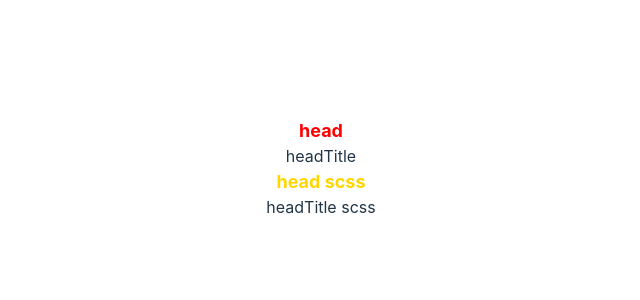
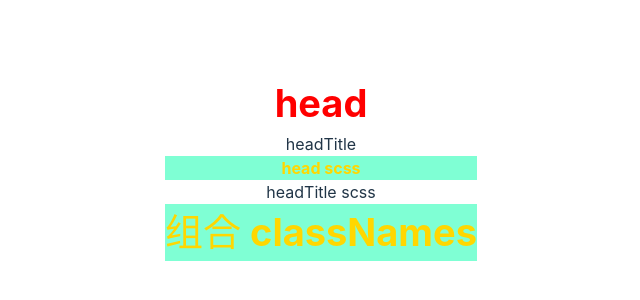
Before and after one commit to wxStart/skill-iteration, a React (Vite) app in the folder react-skill/: page / in a window 1280 px wide. Shown: the part 232-532 px from the top of the page, without its empty margins (319-959 px from the left). Built offline with nearby package versions, Linux system fonts and the light colour scheme.

Commit message:
fix: 处理className 像对象一样的处理

```diff
--- a/react-skill/package.json
+++ b/react-skill/package.json
@@ -10,6 +10,7 @@
     "preview": "vite preview"
   },
   "dependencies": {
+    "classnames": "^2.3.2",
     "react": "^18.2.0",
     "react-dom": "^18.2.0"
   },
--- a/react-skill/src/components/module-css/Index.jsx
+++ b/react-skill/src/components/module-css/Index.jsx
@@ -1,5 +1,6 @@
 import style from './index.module.css';
 import ScssStyle from './index.module.scss';
+import classNames from 'classnames';
 
 export default function Index() {
   return (
@@ -8,6 +9,14 @@ export default function Index() {
       <div className={style.headTitle}>headTitle</div>
       <div className={ScssStyle.head}>head scss</div>
       <div className={ScssStyle.headTitle}>headTitle scss</div>
+      <div
+        className={classNames({
+          [style.head]: true,
+          [ScssStyle.head]: true,
+        })}
+      >
+        组合 classNames
+      </div>
     </>
   );
 }
--- a/react-skill/src/components/module-css/index.module.css
+++ b/react-skill/src/components/module-css/index.module.css
@@ -1,5 +1,5 @@
 .head {
-  font-size: 18px;
+  font-size: 38px;
   font-weight: bold;
   color: red;
 }
--- a/react-skill/src/components/module-css/index.module.scss
+++ b/react-skill/src/components/module-css/index.module.scss
@@ -1,7 +1,7 @@
 .head {
-    font-size: 18px;
     font-weight: bold;
     color: gold;
+    background-color: aquamarine;
 }
 .head-title {
     font-size: 16px;
```
Also changed, not shown: react-skill/doc/基础.md (+11 -0 lines), 1 other file (tests, documents, lock files or other folders).
